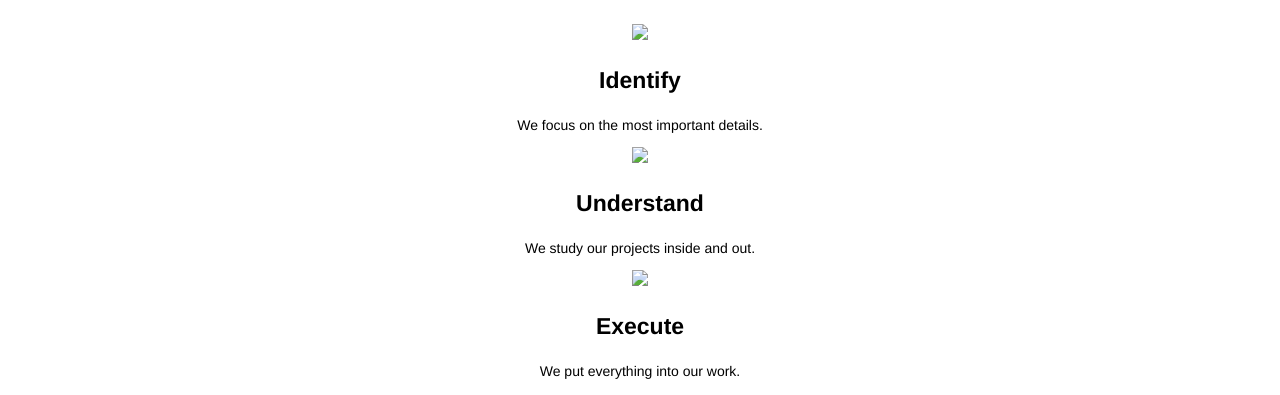
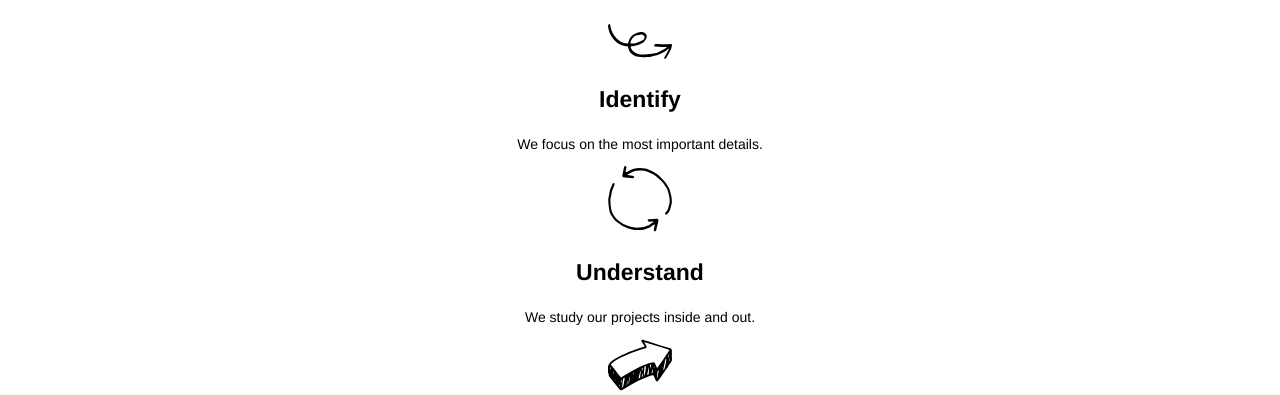
Before and after one commit to tonyfdesign/broadway, a plain HTML site: page index.html in a window 1280 px wide. Shown: the part 405-800 px from the top of the page. Drawn offline with Linux system fonts and the light colour scheme; the site is published under a folder, as on GitHub Pages, so addresses that start at the root find nothing.

Commit message:
fixed links for .svg images

```diff
--- a/index.html
+++ b/index.html
@@ -20,13 +20,13 @@
 </div>
 <div class="content">
   <h2>Our Process</h2>
-  <img src="/resources/images/identify.svg" />
+  <img src="resources/images/identify.svg" />
   <h3>Identify</h3>
   	<p>We focus on the most important details.</p>
-  	<img src="/resources/images/understand.svg" />
+  	<img src="resources/images/understand.svg" />
   <h3>Understand</h3>
   	<p>We study our projects inside and out.</p>
-  	<img src="/resources/images/execute.svg" />
+  	<img src="resources/images/execute.svg" />
   <h3>Execute</h3>
   	<p>We put everything into our work.</p>
 </div>
```
